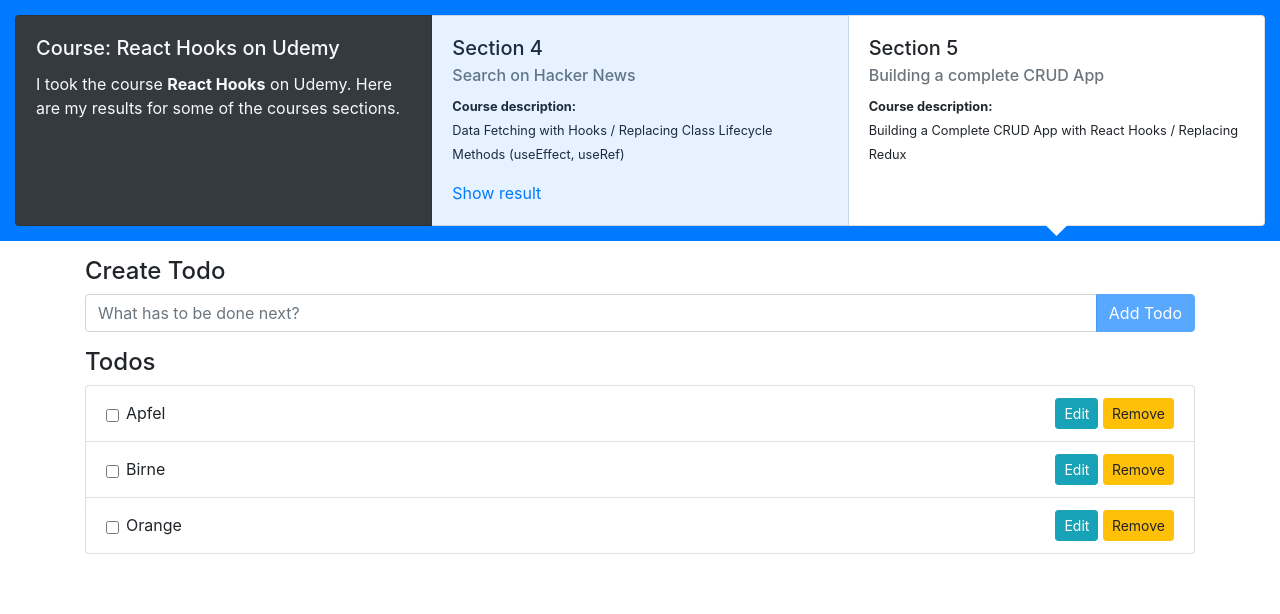
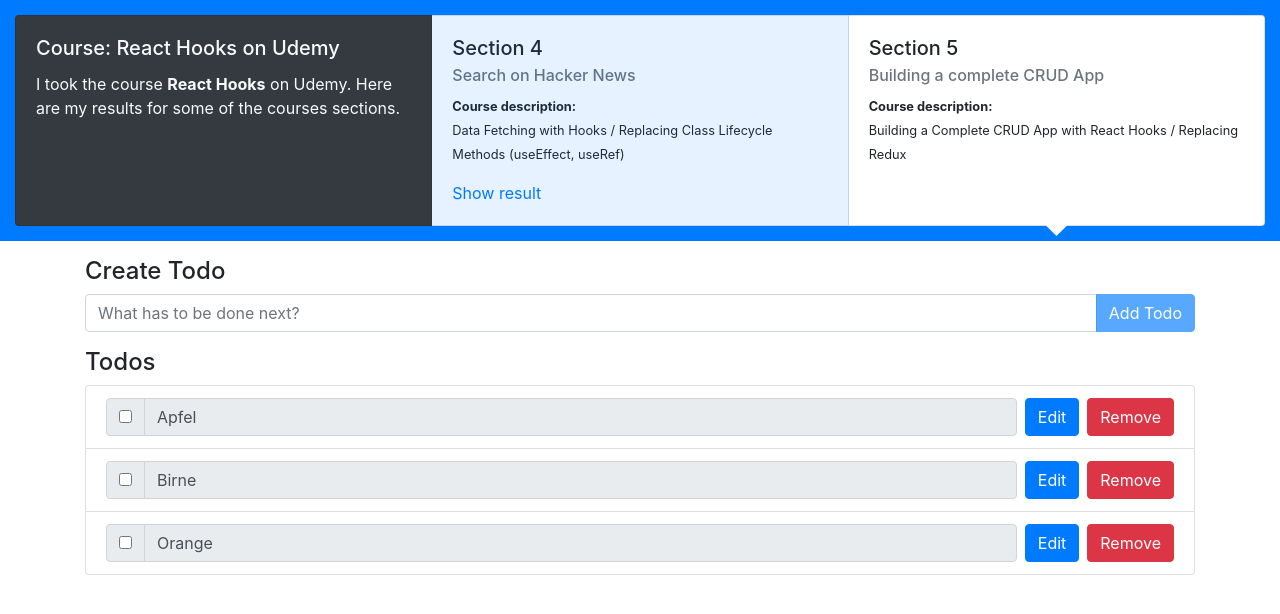
Before and after one commit to simonwinklerzh/react-hooks-udemy, a React (Create React App) app: page /section-x in a window 1280 px wide. Shown: the top 614 px of the page. Built offline with nearby package versions, Linux system fonts and the light colour scheme.

Commit message:
Styling updates for the todo list

```diff
--- a/src/course-sections/section-5/components/todolist.tsx
+++ b/src/course-sections/section-5/components/todolist.tsx
@@ -2,6 +2,8 @@
 import {
   Container,
   ListGroup,
+  InputGroup,
+  FormControl,
   Form,
   Button
 } from 'react-bootstrap';
@@ -16,7 +18,9 @@
   <ListGroup.Item key={todo.id}>
     <Form.Group  className="mb-0" controlId={`formBasicCheckbox-${todo.id}`}>
       <div className="d-flex justify-content-between align-items-center">
-        <Form.Check
+        <InputGroup className="mr-2">
+          <InputGroup.Prepend>
+            <InputGroup.Checkbox
               onChange={(e: React.ChangeEvent) => {
                 dispatch({
                   type: ActionTypes.TOGGLE_TODO,
@@ -26,11 +30,16 @@
                 });
               }}
               checked={todo.complete}
-          type="checkbox"
-          className="d-flex align-items-center"
-          label={todo.text} />
-        <div>
+              aria-label="Checkbox for following text input" />
+          </InputGroup.Prepend>
+          <FormControl
+            readOnly
+            defaultValue={todo.text}
+            aria-label="Text input with checkbox" />
+        </InputGroup>
+        <div className="d-flex">
           <Button
+            className="mr-2"
             onClick={(e: React.MouseEvent) => {
               dispatch({
                 type: ActionTypes.EDIT_TODO,
@@ -39,9 +48,7 @@
                 }
               })
             }}
-            type="button"
-            variant="info"
-            size="sm">Edit</Button>
+            type="button">Edit</Button>
            {' '}
           <Button
             onClick={(e: React.MouseEvent) => {
@@ -53,8 +60,7 @@
               })
             }}
             type="button"
-            variant="warning"
-            size="sm">Remove</Button>
+            variant="danger">Remove</Button>
         </div>
       </div>
     </Form.Group>
@@ -82,19 +88,35 @@
           });
         }
       }}>
-      <Form.Group controlId="formBasicEmail">
-        <Form.Label>Edit Todo</Form.Label>
-        <Form.Control
-          type="text"
+      <Form.Group  className="mb-0" controlId={`formBasicCheckbox-${todo.id}`}>
+        <div className="d-flex justify-content-between align-items-center">
+          <InputGroup className="mr-2">
+            <InputGroup.Prepend>
+              <InputGroup.Checkbox
+                disabled
+                onChange={(e: React.ChangeEvent) => {
+                  dispatch({
+                    type: ActionTypes.TOGGLE_TODO,
+                    payload: {
+                      id: todo.id
+                    }
+                  });
+                }}
+                checked={todo.complete}
+                aria-label="Checkbox for following text input" />
+            </InputGroup.Prepend>
+            <FormControl
               defaultValue={todo.text}
-          ref={editTodoInputRef} />
-      </Form.Group>
-      <Button variant="primary" type="submit">
+              ref={editTodoInputRef}
+              autoFocus
+              aria-label="Text input with checkbox" />
+          </InputGroup>
+          <div className="d-flex">
+            <Button className="mr-2" variant="success" type="submit">
               Save
             </Button>
-      {' '}
             <Button
-        variant="primary"
+              variant="warning"
               type="button"
               onClick={(e: React.MouseEvent) => {
                 dispatch({
@@ -106,6 +128,9 @@
               }}>
               Cancel
             </Button>
+          </div>
+        </div>
+      </Form.Group>
     </Form>
   </ListGroup.Item>
 );
```
Lines whose indentation alone changed are shown as unchanged.
